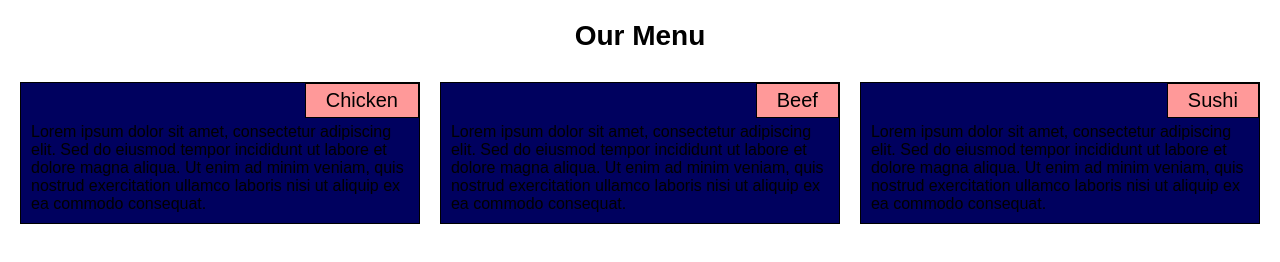
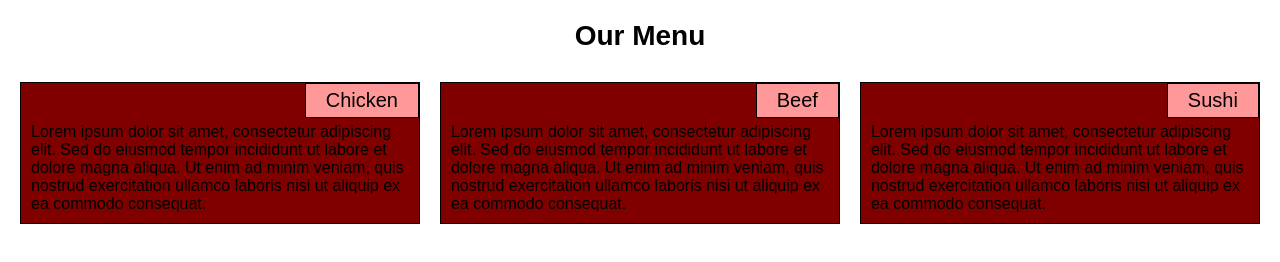
Before and after one commit to Nnenna-Odoh/coursera-test, a plain HTML site: page module2-solutions/index.html in a window 1280 px wide. Drawn offline with Linux system fonts and the light colour scheme.

Commit message:
Update styles.css

```diff
--- a/module2-solutions/css/styles.css
+++ b/module2-solutions/css/styles.css
@@ -22,7 +22,7 @@ h1 {
 }
 
 .section {
-    background-color: #00015f;
+    background-color: maroon;
     border: 1px solid black;
     margin: 10px;
     position: relative;
```
